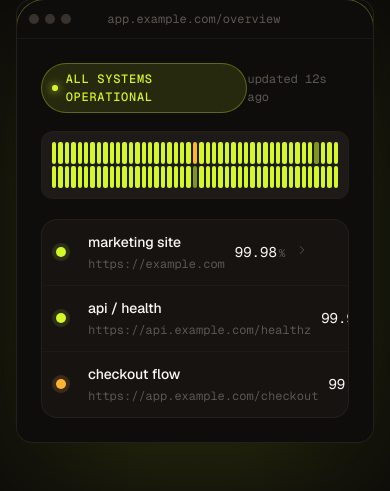
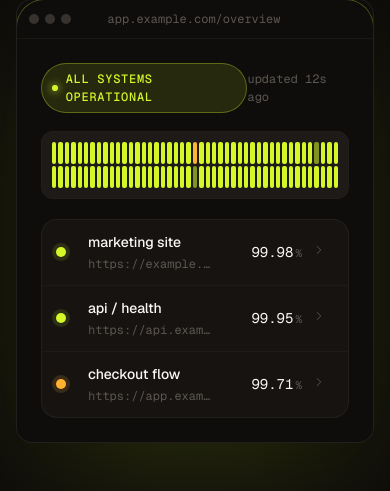
Before and after one commit to RaghuvirDav/pingback, a FastAPI app: page / in a window 390 px wide. Shown: the part 623-1114 px from the top of the page. Run offline with FastAPI, Linux system fonts and the light colour scheme; data that the repository does not hold is empty.

Commit message:
MAK-127: fix mobile uptime % column alignment (#20)
Each .mrow is its own grid container, so the 0.7fr metric column
resolved per-row. When a row's name cell was wider (e.g. carried an
ERROR tag), the metric column shrank for that row alone and the % value
drifted out of alignment with the header and other rows.

Lock the metric column to a fixed 80px on mobile and use minmax(0,1fr)
on the name column so it can shrink to ellipsis without expanding into
the metric track. Combined with existing tabular-nums + text-align:right,
all percentages now line up under the header at every narrow breakpoint.

Co-authored-by: Paperclip <noreply@paperclip.ing>

```diff
--- a/pingback/static/app.css
+++ b/pingback/static/app.css
@@ -1198,7 +1198,11 @@ textarea.input:focus-visible {
   .billing-plan { grid-template-columns: 1fr; }
   .settings-grid { grid-template-columns: 1fr; gap: 16px; }
   .feature-grid { grid-template-columns: 1fr; }
-  .mrow { grid-template-columns: 22px 1fr 0.7fr 22px; gap: 12px; padding: 14px 16px; }
+  /* Each .mrow is its own grid, so fr-units resolve per-row and the
+     uptime % column drifts when one row's name cell is wider (e.g. has
+     an ERROR tag). Lock the metric column to a fixed width so values
+     right-align under the header across rows. */
+  .mrow { grid-template-columns: 22px minmax(0, 1fr) 80px 22px; gap: 12px; padding: 14px 16px; }
   .mrow .spark-cell,
   .mrow .p95-cell,
   .mrow .every-cell { display: none; }
```
